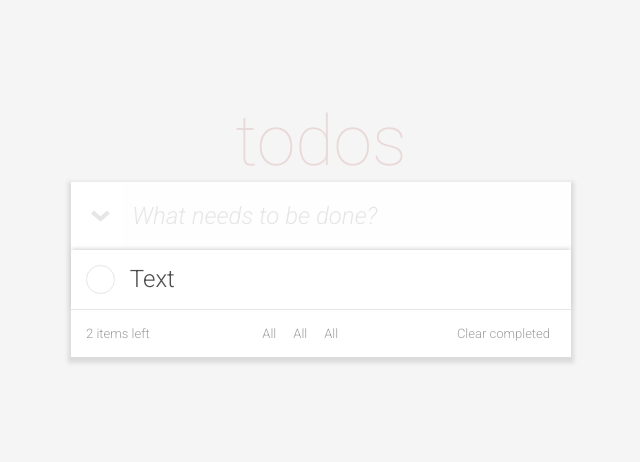
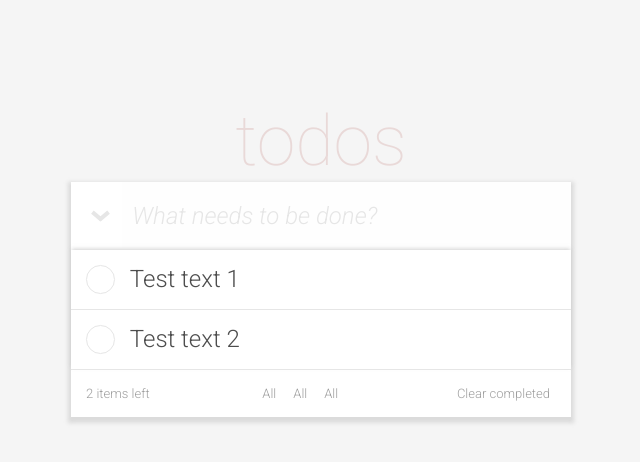
Before and after one commit to malinasavina/todos-test-task, a React (Create React App) app: page / in a window 1280 px wide. Shown: the top 462 px of the page, without its empty margins (319-959 px from the left). Built offline with nearby package versions, Linux system fonts and the light colour scheme.

Commit message:
Output test todo items

```diff
--- a/src/components/Task.tsx
+++ b/src/components/Task.tsx
@@ -1,11 +1,15 @@
-export default function Task() {
+import React from 'react';
+
+ const Task: React.FC<{taskText: string, key: string}> = (props) => {
     return(
-        <li className="todos__task">
+        <li className="todos__task" key={props.key}>
             <label className="todos__task-label">
                 <span className="todos__task-check"></span>
                 <input className="todos__task-input" type="checkbox" />
-                    <span className="todos__task-text">Text</span>
+                    <span className="todos__task-text">{props.taskText}</span>
             </label>
         </li>
     )
 }
+
+export default Task;
--- a/src/components/TaskList.tsx
+++ b/src/components/TaskList.tsx
@@ -1,11 +1,18 @@
+import React from 'react';
+
 import Task from './Task';
+import Todo from '../models/todo';
 
-export default function TaskList() {
+const TaskList: React.FC<{items: Todo[]}> = (props) => {
     return (
         <div className="todos__tasks">
             <ul className="todos__tasks-list">
-                <Task />
+                {props.items.map(item => {
+                    return <Task key={item.id} taskText={item.text} />
+                })}
             </ul>
         </div>
     )
 }
+
+export default TaskList;
--- a/src/components/Todos.tsx
+++ b/src/components/Todos.tsx
@@ -1,12 +1,19 @@
 import Input from './Input';
 import TaskList from './TaskList';
 import Footer from './Footer';
+import Todo from '../models/todo';
+import todo from "../models/todo";
 
 export default function Todos() {
+    const todos = [
+        new Todo('Test text 1'),
+        new Todo('Test text 2')
+    ];
+
     return (
         <div className="todos">
             <Input />
-            <TaskList />
+            <TaskList items={todos} />
             <Footer />
         </div>
     )
--- /dev/null
+++ b/src/models/todo.ts
@@ -0,0 +1,11 @@
+class Todo {
+    id: string;
+    text: string;
+
+    constructor(todoText: string) {
+        this.text = todoText;
+        this.id = new Date().toISOString();
+    };
+}
+
+export default Todo;
```
